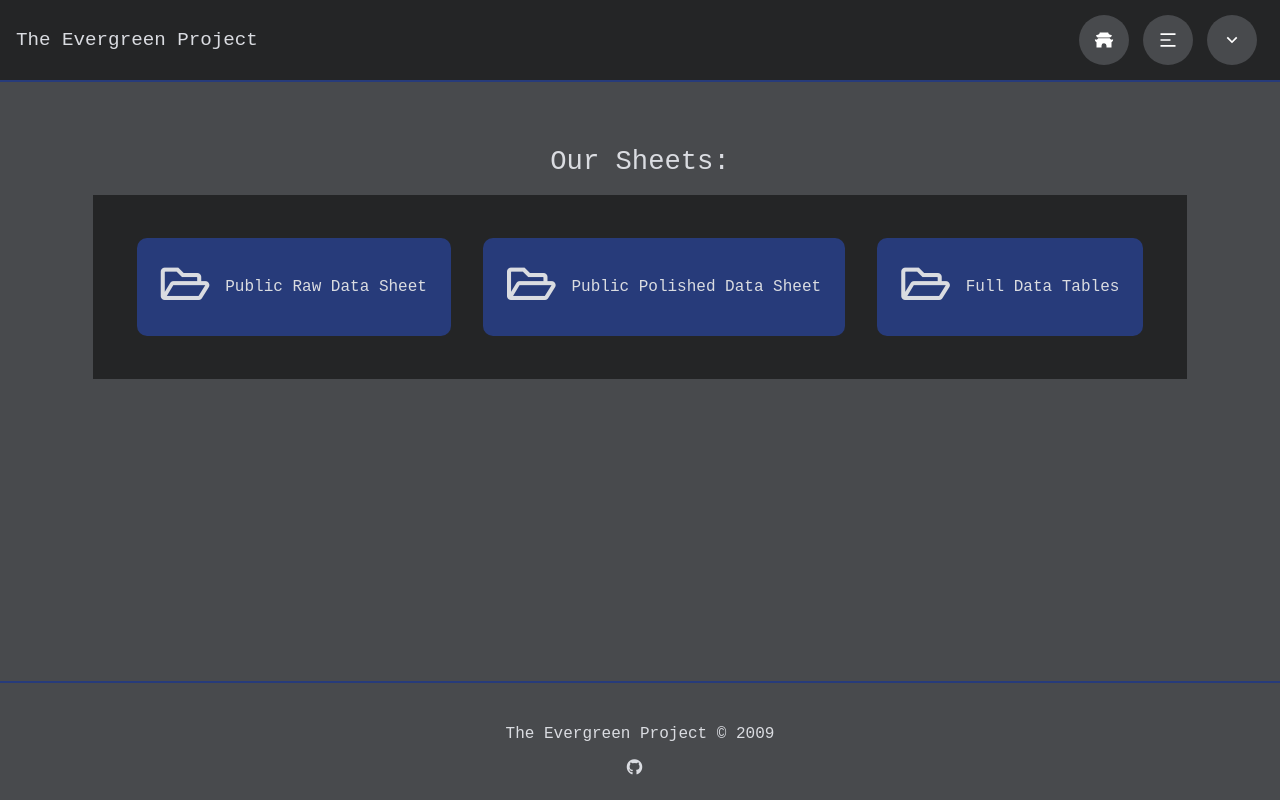
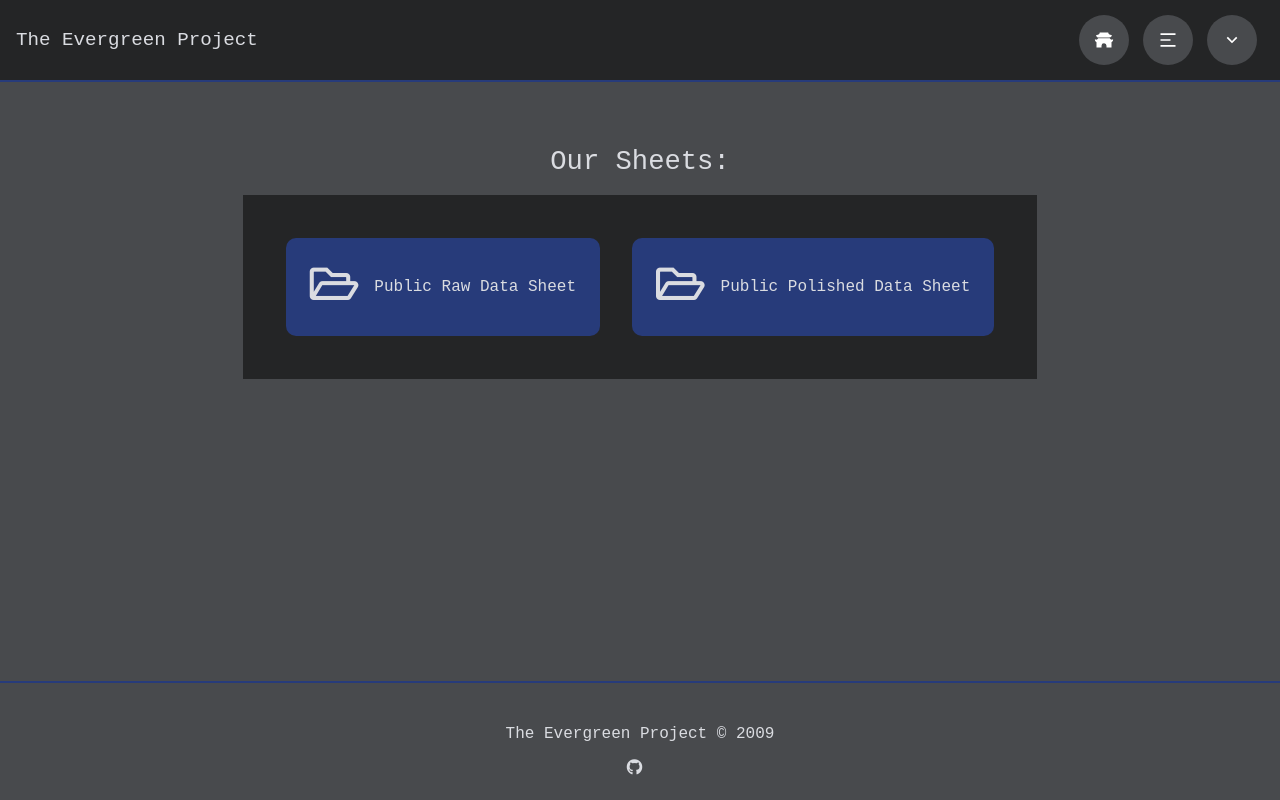
Before and after one commit to bilal-abraham/evergreen, a React (Create React App) app in the folder client/: page /rawdata in a window 1280 px wide. Built offline with nearby package versions, Linux system fonts and the light colour scheme.

Commit message:
removing full data sheet for security

```diff
--- a/client/src/components/layout/RawDataHero.jsx
+++ b/client/src/components/layout/RawDataHero.jsx
@@ -36,20 +36,6 @@ const RawDataHero = () => {
 							</article>
 						</a>
 					</span>
-					<span className='data-hero-card-spacer'>
-						<a
-							href='https://docs.google.com/spreadsheets/d/1vrtaarKEZpYJ3GE0BR3e92VapOtAVCEKV-FfT1heoho/edit?usp=sharing'
-							target='_blank'
-							rel='noopener noreferrer'
-						>
-							<article className='data-hero-card'>
-								<i className='far fa-folder-open' />
-								<p className='data-hero-card-title'>
-									Full Data Tables
-								</p>
-							</article>
-						</a>
-					</span>
 				</div>
 			</section>
 		</Fragment>
```
